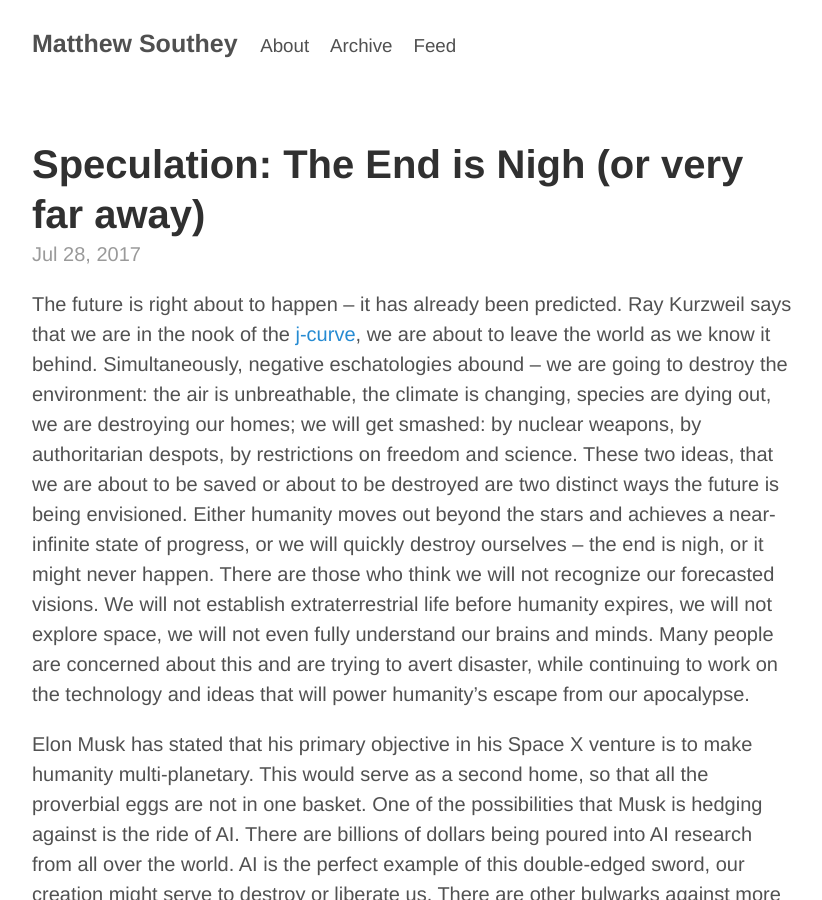
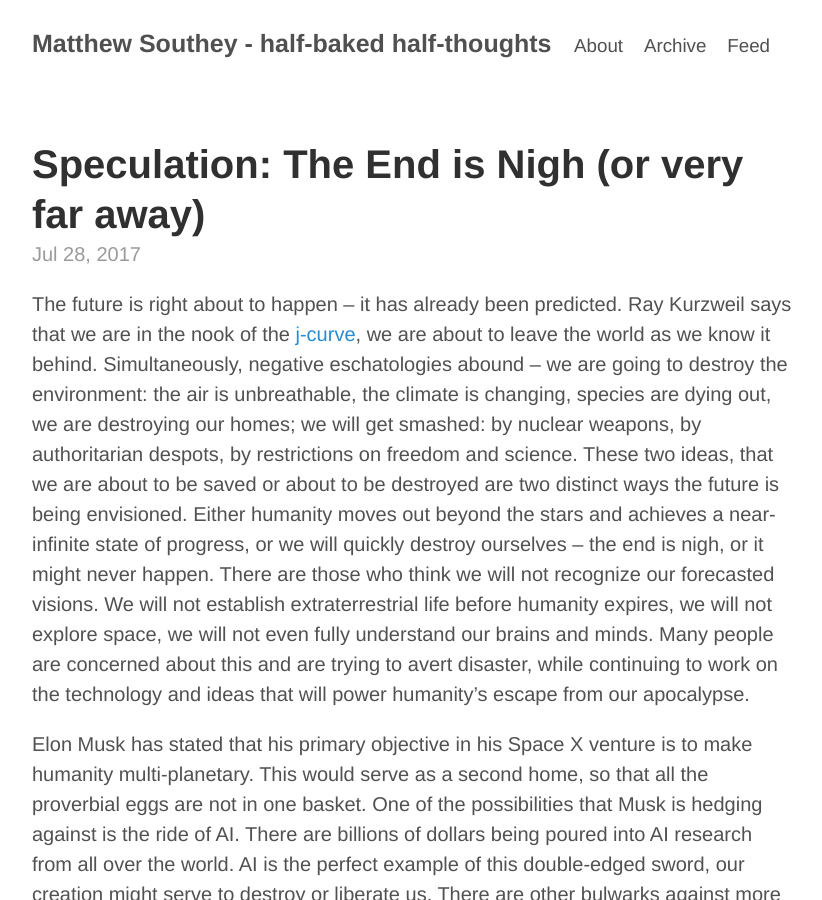
Before and after one commit to matthewsouthey/matthewsouthey.github.io, a Jekyll site: the page built from index.html, in a window 1280 px wide and 900 px high. Shown: the whole window, without its empty margins (228-1050 px from the left). Built offline with Jekyll 4.4.1, drawn with Linux system fonts in a browser that asks for light colours.

Commit message:
Update _config.yml

```diff
--- a/_config.yml
+++ b/_config.yml
@@ -1,7 +1,7 @@
 ###########
 # site.title, site.url, site.author.name
 
-title: 'Matthew Southey'
+title: 'Matthew Southey - half-baked half-thoughts'
 author:
   name: 'Matthew Southey'
 
```
